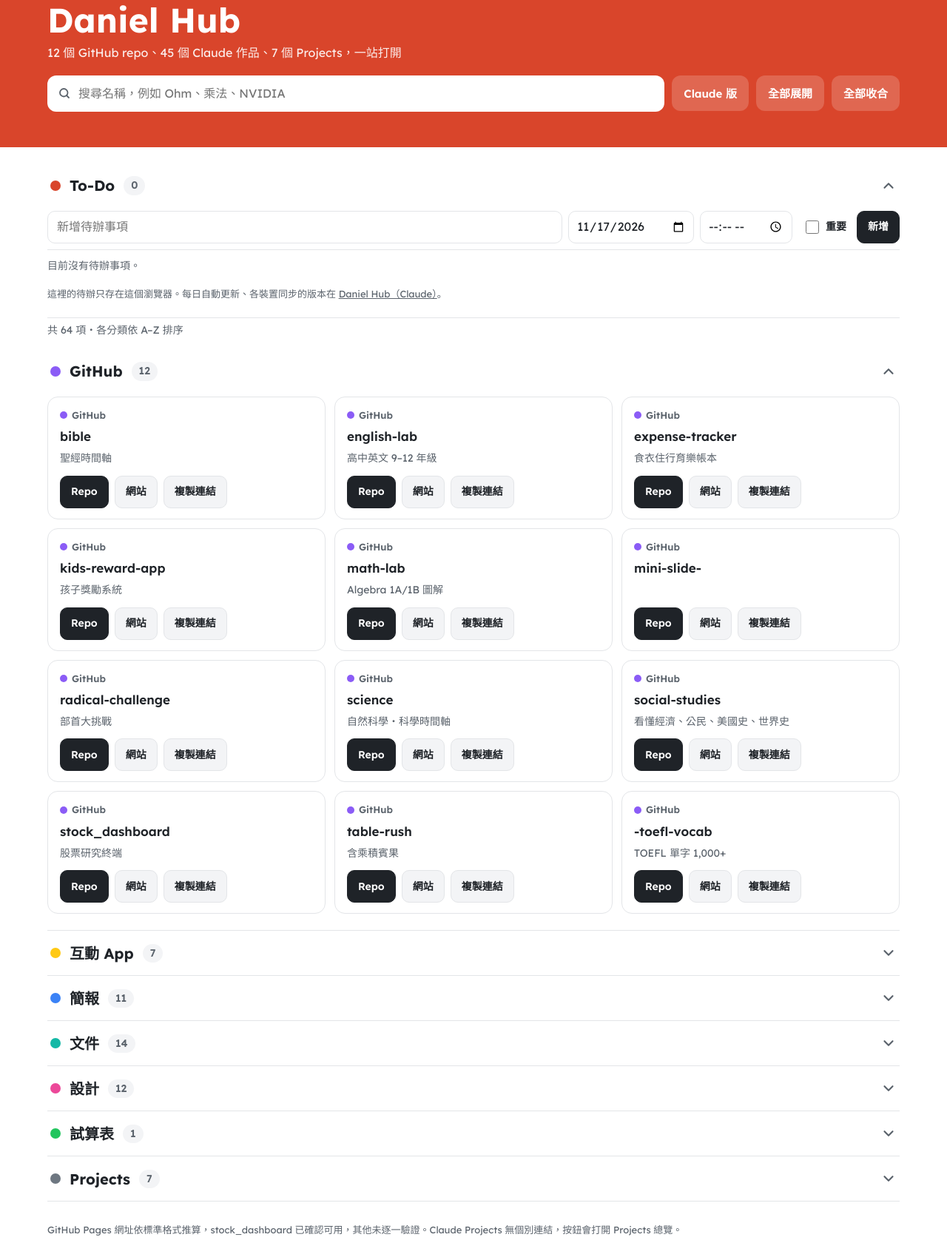
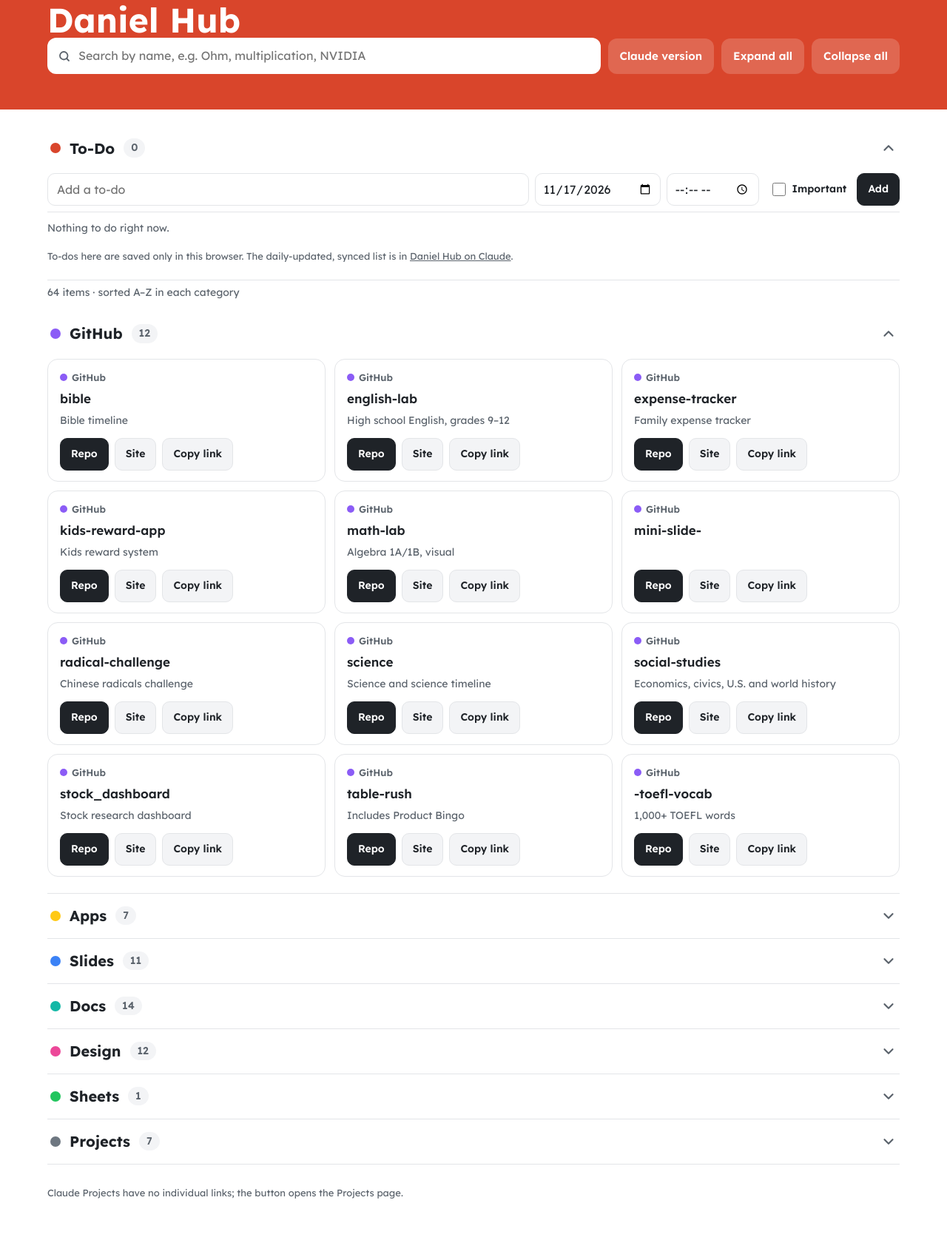
Before and after one commit to danll737321-beep/DanWorkList, a plain HTML site: page index.html in a window 1280 px wide. Shown: the part 45-1721 px from the top of the page at 74% size. Drawn offline with Linux system fonts and the light colour scheme.

Commit message:
Home page in English; remove subtitle
Co-Authored-By: Claude Opus 5.5 <noreply@anthropic.com>
Claude-Session: https://claude.ai/code/session_01CZiyVWu5GTZePBGD8CMqQB

```diff
--- a/index.html
+++ b/index.html
@@ -1,5 +1,5 @@
 <!DOCTYPE html>
-<html lang="zh-Hant">
+<html lang="en">
 <head>
 <meta charset="utf-8">
 <meta name="viewport" content="width=device-width,initial-scale=1">
@@ -84,7 +84,7 @@ main{padding:22px max(5vw,16px) 56px}
 .todo .x{font:inherit;font-size:20px;line-height:1;width:44px;height:44px;border:0;background:none;color:var(--mute);cursor:pointer;border-radius:10px}
 .todo .x:focus-visible{outline:3px solid var(--sun)}
 .todo .w{font-size:12px;font-weight:700;border-radius:8px;padding:3px 8px;white-space:nowrap;flex:none;min-width:58px;text-align:center}
-.todo li.hot .tx::before{content:'重要 ';color:#d9452b;font-weight:700}
+.todo li.hot .tx::before{content:'Important · ';color:#d9452b;font-weight:700}
 .todo li.done .w{opacity:.45}
 .todo .hint{margin:6px 0 0;font-size:13px;color:var(--mute)}
 .todo form{flex-wrap:wrap}
@@ -100,47 +100,46 @@ main{padding:22px max(5vw,16px) 56px}
 <body>
 <header class="cover"><div class="wrap">
   <h1>Daniel Hub</h1>
-  <p class="sub" id="sub">GitHub、Claude App、簡報、文件與設計，一站打開</p>
   <div class="bar">
     <label class="search"><svg viewBox="0 0 24 24" fill="none" stroke="currentColor" stroke-width="2.4" stroke-linecap="round"><circle cx="11" cy="11" r="7"/><path d="m20 20-4-4"/></svg>
-      <input id="q" type="search" placeholder="搜尋名稱，例如 Ohm、乘法、NVIDIA" aria-label="搜尋"></label>
-    <a class="ctl" href="https://claude.ai/artifact/B6cSVJSDM2wdFqWiGSRwS3" target="_blank" rel="noopener">Claude 版</a><button class="ctl" id="openAll">全部展開</button><button class="ctl" id="closeAll">全部收合</button>
+      <input id="q" type="search" placeholder="Search by name, e.g. Ohm, multiplication, NVIDIA" aria-label="Search"></label>
+    <a class="ctl" href="https://claude.ai/artifact/B6cSVJSDM2wdFqWiGSRwS3" target="_blank" rel="noopener">Claude version</a><button class="ctl" id="openAll">Expand all</button><button class="ctl" id="closeAll">Collapse all</button>
   </div>
 </div></header>
 <main><div class="wrap">
   <details class="sec" id="todo" open style="--c:#d9452b"><summary><span class="d"></span>To-Do<span class="n" id="todoN">0</span><svg class="chev" viewBox="0 0 24 24" fill="none" stroke="currentColor" stroke-width="2.4" stroke-linecap="round" stroke-linejoin="round"><path d="m6 9 6 6 6-6"/></svg></summary><div class="todo">
-    <form id="todoF"><input type="text" id="todoI" placeholder="新增待辦事項" aria-label="待辦內容" maxlength="200">
-      <input type="date" id="todoD" aria-label="日期"><input type="time" id="todoT" aria-label="時間（可不填）"><label class="hotk"><input type="checkbox" id="todoH2">重要</label><button class="btn go">新增</button></form>
-    <ul id="todoL"><li class="msg">載入中…</li></ul><p class="hint" id="todoHint"></p></div></details>
+    <form id="todoF"><input type="text" id="todoI" placeholder="Add a to-do" aria-label="To-do" maxlength="200">
+      <input type="date" id="todoD" aria-label="Date"><input type="time" id="todoT" aria-label="Time (optional)"><label class="hotk"><input type="checkbox" id="todoH2">Important</label><button class="btn go">Add</button></form>
+    <ul id="todoL"><li class="msg">Loading…</li></ul><p class="hint" id="todoHint"></p></div></details>
   <p class="meta" id="meta"></p>
   <div id="secs"></div>
-  <p class="foot">GitHub Pages 網址依標準格式推算，stock_dashboard 已確認可用，其他未逐一驗證。Claude Projects 無個別連結，按鈕會打開 Projects 總覽。</p>
+  <p class="foot">Claude Projects have no individual links; the button opens the Projects page.</p>
 </div></main>
 <div class="toast" id="toast" role="status"></div>
 <script>
 {
 const A='https://claude.ai/artifact/',G='https://github.com/danll737321-beep/',P='https://danll737321-beep.github.io/';
 const CATS=[
- {k:'all',n:'全部',c:'#ffc914'},
+ {k:'all',n:'All',c:'#ffc914'},
  {k:'github',n:'GitHub',c:'#8b5cf6'},
- {k:'app',n:'互動 App',c:'#ffc914'},
- {k:'slides',n:'簡報',c:'#3b82f6'},
- {k:'docs',n:'文件',c:'#14b8a6'},
- {k:'design',n:'設計',c:'#ec4899'},
- {k:'sheets',n:'試算表',c:'#22c55e'},
+ {k:'app',n:'Apps',c:'#ffc914'},
+ {k:'slides',n:'Slides',c:'#3b82f6'},
+ {k:'docs',n:'Docs',c:'#14b8a6'},
+ {k:'design',n:'Design',c:'#ec4899'},
+ {k:'sheets',n:'Sheets',c:'#22c55e'},
  {k:'project',n:'Projects',c:'#6e7781'}];
-const gh=[['bible','','聖經時間軸'],['english-lab','','高中英文 9–12 年級'],['science','','自然科學・科學時間軸'],['social-studies','','看懂經濟、公民、美國史、世界史'],['math-lab','','Algebra 1A/1B 圖解'],['mini-slide-','',''],['table-rush','','含乘積賓果'],['-toefl-vocab','','TOEFL 單字 1,000+'],['expense-tracker','','食衣住行育樂帳本'],['kids-reward-app','','孩子獎勵系統'],['stock_dashboard','','股票研究終端'],['radical-challenge','','部首大挑戰']];
+const gh=[['bible','','Bible timeline'],['english-lab','','High school English, grades 9–12'],['science','','Science and science timeline'],['social-studies','','Economics, civics, U.S. and world history'],['math-lab','','Algebra 1A/1B, visual'],['mini-slide-','',''],['table-rush','','Includes Product Bingo'],['-toefl-vocab','','1,000+ TOEFL words'],['expense-tracker','','Family expense tracker'],['kids-reward-app','','Kids reward system'],['stock_dashboard','','Stock research dashboard'],['radical-challenge','','Chinese radicals challenge']];
 const art=[
-['app','Hoover Dam 導覽','EjbuYDcgWFLauWLKN2jhim',''],
+['app','Hoover Dam Guide','EjbuYDcgWFLauWLKN2jhim',''],
 ['app','Roulette Decoded','VcFfwKeJyaiW8hjtG78ywp',''],
-['app','魔方置換實驗室','1VthCwdzKregMiRoPpqqvY',''],
+['app','Rubik’s Cube Permutation Lab','1VthCwdzKregMiRoPpqqvY',''],
 ['app','Picture-to-Pencil Tutor','MYYE2DCZq8aDjcthrZsiT5',''],
-['app','電路與歐姆定律 Podcast','KZBiptkJx6u34bBuQSUpF6',''],
+['app','Circuits & Ohm’s Law Podcast','KZBiptkJx6u34bBuQSUpF6',''],
 ['app','Odds at the Table','6VJcY7ysDr8Xvajt9Wms5x',''],
-['app','羊農場手冊範本','CN5fSU1LGnA7ftAT867YEK',''],
+['app','Sheep Farm Handbook Template','CN5fSU1LGnA7ftAT867YEK',''],
 ['slides','Force & Motion','JYPnF5kAWD6Zu3AaNuTU12',''],
 ['slides','Circuits & Ohm’s Law','Brxf1u4JEWbdywqhq1uexM',''],
-['slides','電路與歐姆定律','3So4ebj4tigSCKbsVVtcej',''],
+['slides','Circuits & Ohm’s Law (Chinese)','3So4ebj4tigSCKbsVVtcej',''],
 ['slides','Waves, Sound & Light','PurRFFeJ1baNsamj4THNJ5',''],
 ['slides','L1 Chemical Reactions & Conservation of Mass','D5cJ5PDauo9ZL57a3uMmx7',''],
 ['slides','L2 Acids, Bases & Salts','8KY1zF1WGJnJivVG4h3nyq',''],
@@ -148,35 +147,35 @@ const art=[
 ['slides','Ecology: Food Webs & Energy Pyramids','AouFcnmdDwcpXmazFCH5D8',''],
 ['slides','Genetics: Dominant & Recessive Traits','DbPgYiRbGEAXnXZzgrYAA6',''],
 ['slides','Cells: Osmosis','44U1HxbVevL2tnHPupSNSt',''],
-['slides','波動、聲音與光','CJNiDB3hcSM76XwxqiCVFd',''],
+['slides','Waves, Sound & Light (Chinese)','CJNiDB3hcSM76XwxqiCVFd',''],
 ['docs','Lesson 9 Extra Practice: Place Value to Multiply','LUWgay7CQzPczHPyx3xVF5',''],
-['docs','NVIDIA 三表解析與估值入門','QzYwrpnCzqkLMtoNSgSjk4',''],
-['docs','四兄妹角色設定總表 Leo・Mia・Kai・Anna','LHR7t13NdmsFpVaNroRG2v',''],
+['docs','NVIDIA Financial Statements & Valuation Primer','QzYwrpnCzqkLMtoNSgSjk4',''],
+['docs','Four Siblings Character Sheet: Leo, Mia, Kai, Anna','LHR7t13NdmsFpVaNroRG2v',''],
 ['docs','Vegas Roulette Rules — Podcast Script','AAwYp6bqAxBSrYZ2a7xPTR',''],
-['docs','一次轉動：魔方置換 Podcast 腳本','YNTXjstnqCuB4YpMbiYAYK',''],
+['docs','One Turn: Rubik’s Cube Permutation Podcast Script','YNTXjstnqCuB4YpMbiYAYK',''],
 ['docs','When You Trap a Tiger: Summary Essay','DLgs8mAQaaCVcrbFgdyfix',''],
-['docs','2026 美國夢報告解讀','5ZDbLTH688X6fNVktfmRSP',''],
-['docs','Podcast 逐字稿：電路與歐姆定律','9bbKhtcuEsetKyo2pgEsfa',''],
+['docs','2026 American Dream Report Explained','5ZDbLTH688X6fNVktfmRSP',''],
+['docs','Podcast Transcript: Circuits & Ohm’s Law','9bbKhtcuEsetKyo2pgEsfa',''],
 ['docs','Division Diagnostic: Grade 5','YBeTjgSQ2qKtb65uMpWBpC',''],
 ['docs','Grade 5 Multiplication & Division Practice','F8pfAQvdrmgeHhJtPbC1Ze',''],
-['docs','國中化學三大主題 Mini Lessons','VrWymGccax1FxnCaZDgshu',''],
-['docs','國中物理雙語迷你教案','4QRbWyzSoFJWCzyy6NqD6C',''],
-['docs','國中生物雙語迷你課教案','7gMDnFSgpKEKL6VotDzGZW',''],
-['docs','啟示錄與當代世界','Pd4wC8QvpnjcDpsPZBCHyB',''],
+['docs','Middle School Chemistry Mini Lessons','VrWymGccax1FxnCaZDgshu',''],
+['docs','Middle School Physics Bilingual Mini Lessons','4QRbWyzSoFJWCzyy6NqD6C',''],
+['docs','Middle School Biology Bilingual Mini Lessons','7gMDnFSgpKEKL6VotDzGZW',''],
+['docs','Revelation and Today’s World','Pd4wC8QvpnjcDpsPZBCHyB',''],
 ['design','Picture-to-Pencil Math – Grade 3 Multiplication Sample','KvAvxpk6EJQ3pcZ24P2Rou',''],
-['design','See-It Duo 角色設計稿','V8r5YM7HGLkB9X1KyQeL86',''],
+['design','See-It Duo Character Designs','V8r5YM7HGLkB9X1KyQeL86',''],
 ['design','Hoover Dam Explorer Books','4PCd75eaxtv7D6jk3RWDtv',''],
 ['design','See the Math Worksheet','B2WWk6YfMAbcS6AFi1ebsy',''],
-['design','力與運動 資訊圖海報','86uDS2HbY4FPe1a5ozAgUw',''],
+['design','Force & Motion Infographic Poster','86uDS2HbY4FPe1a5ozAgUw',''],
 ['design','Times Tables Workbook Covers','1ZMgutu6M7zYXYQnnrY4m5',''],
 ['design','Table Rush Starter Worksheet','WadYij7bEZyz5EKoT9tCwE',''],
 ['design','TOEFL Vocab Kids Mode','B8LkS3fhGx6AWDAqBQi3Q3',''],
-['design','Hero Classroom Door（版本 3）','K619U2FKHZ453i88JT1tME',''],
-['design','Hero Classroom Door（版本 2）','PAdUJevZPjoFCHMMsXet1b',''],
-['design','Hero Classroom Door（版本 1）','NsCNaWNQG4QYkwaC1WeKhS',''],
+['design','Hero Classroom Door(v3)','K619U2FKHZ453i88JT1tME',''],
+['design','Hero Classroom Door(v2)','PAdUJevZPjoFCHMMsXet1b',''],
+['design','Hero Classroom Door(v1)','NsCNaWNQG4QYkwaC1WeKhS',''],
 ['design','Hero Door Mockup','PhW4bKTuErhC43w3jFvwhE',''],
-['sheets','NVIDIA 估值試算表','CHFW8JBzC1VBUcDVNwE3Vy','']];
-const proj=['Grammar','C-決策分析引擎','E-智囊團','C-簡報骨架構引','P-觀點作品引擎','strengh for working','Word Stack'];
+['sheets','NVIDIA Valuation Sheet','CHFW8JBzC1VBUcDVNwE3Vy','']];
+const proj=['Grammar','C - Decision Analysis Engine','E - Think Tank','C - Presentation Outline Builder','P - Perspective Works Engine','strengh for working','Word Stack'];
 const items=[
  ...gh.map(([r,d,n])=>({k:'github',t:r,u:G+r,p:P+r+'/',d,n})),
  ...art.map(([k,t,id,d])=>({k,t,u:A+id,d,n:''})),
@@ -192,9 +191,9 @@ const chev='<svg class="chev" viewBox="0 0 24 24" fill="none" stroke="currentCol
 const card=i=>{const c=cat(i.k);return `<article class="card" style="--c:${c.c}">
   <div class="top"><span class="tag"><i></i>${c.n}</span></div>
   <h3>${esc(i.t)}</h3>${i.n?`<p class="note">${esc(i.n)}</p>`:''}
-  <div class="acts"><a class="btn go" href="${i.u}" target="_blank" rel="noopener">${i.k==='github'?'Repo':'開啟'}</a>
-  ${i.p?`<a class="btn" href="${i.p}" target="_blank" rel="noopener">網站</a>`:''}
-  ${i.k!=='project'?`<button class="btn" data-copy="${i.p||i.u}">複製連結</button>`:''}</div></article>`};
+  <div class="acts"><a class="btn go" href="${i.u}" target="_blank" rel="noopener">${i.k==='github'?'Repo':'Open'}</a>
+  ${i.p?`<a class="btn" href="${i.p}" target="_blank" rel="noopener">Site</a>`:''}
+  ${i.k!=='project'?`<button class="btn" data-copy="${i.p||i.u}">Copy link</button>`:''}</div></article>`};
 let open=new Set(['github']);
 function render(){
  const q=$('q').value.trim().toLowerCase();
@@ -204,8 +203,8 @@ function render(){
   tot+=l.length;if(q&&!l.length)return '';
   const o=q?true:open.has(c.k);
   return `<details class="sec" id="${c.k}" data-k="${c.k}" style="--c:${c.c}"${o?' open':''}><summary><span class="d"></span>${c.n}<span class="n">${l.length}</span>${chev}</summary><div class="grid">${l.map(card).join('')}</div></details>`}).join('');
- $('secs').innerHTML=html||'<p class="empty">沒有符合的項目，換個關鍵字試試。</p>';
- $('meta').textContent=`共 ${tot} 項・各分類依 A–Z 排序`+(q?`・搜尋「${$('q').value.trim()}」`:'');
+ $('secs').innerHTML=html||'<p class="empty">No matches. Try another word.</p>';
+ $('meta').textContent=`${tot} items · sorted A–Z in each category`+(q?` · search “${$('q').value.trim()}”`:'');
 }
 $('secs').addEventListener('toggle',e=>{const d=e.target;if(!d.dataset||!d.dataset.k||$('q').value.trim())return;d.open?open.add(d.dataset.k):open.delete(d.dataset.k)},true);
 $('q').addEventListener('input',render);
@@ -213,11 +212,10 @@ $('openAll').addEventListener('click',()=>{open=new Set(CATS.map(c=>c.k));docume
 $('closeAll').addEventListener('click',()=>{open=new Set();document.querySelectorAll('details.sec').forEach(d=>d.open=false)});
 let tt;function toast(m){const t=$('toast');t.textContent=m;t.classList.add('on');clearTimeout(tt);tt=setTimeout(()=>t.classList.remove('on'),1600)}
 $('secs').addEventListener('click',async e=>{const b=e.target.closest('[data-copy]');if(!b)return;
- try{await navigator.clipboard.writeText(b.dataset.copy);toast('已複製連結')}catch(_){toast('無法複製，請長按「開啟」複製')}});
+ try{await navigator.clipboard.writeText(b.dataset.copy);toast('Link copied')}catch(_){toast('Couldn’t copy. Long-press Open to copy.')}});
 const h=location.hash.slice(1);if(CATS.some(c=>c.k===h))open.add(h);
-$('sub').textContent=`${gh.length} 個 GitHub repo、${art.length} 個 Claude 作品、${proj.length} 個 Projects，一站打開`;
 render();
-const WD='日一二三四五六';
+const WD=['Sun','Mon','Tue','Wed','Thu','Fri','Sat'];
 const iso=d=>`${d.getFullYear()}-${String(d.getMonth()+1).padStart(2,'0')}-${String(d.getDate()).padStart(2,'0')}`;
 const today=()=>iso(new Date());
 const DC=[['#ea580c','#fff'],['#2563eb','#fff'],['#0d9488','#fff'],['#7c3aed','#fff'],['#f59e0b','#1f2328'],['#16a34a','#fff'],['#db2777','#fff']];
@@ -233,7 +231,7 @@ function renderT(){
  const t0=today();
  const l=todos.filter(x=>!x.del&&!(x.w&&x.w<t0)).sort((a,b)=>(a.done||0)-(b.done||0)||(a.w||'9').localeCompare(b.w||'9')||tmOf(a).localeCompare(tmOf(b))||(b.hot||0)-(a.hot||0)||(a.t||0)-(b.t||0));
  $('todoN').textContent=l.filter(x=>!x.done).length;
- $('todoL').innerHTML=l.length?l.map(x=>`<li class="${x.done?'done':''}${x.hot&&!x.done?' hot':''}${!x.done&&x.w&&x.w<t0?' over':''}"><label><input type="checkbox" data-id="${esc(x.id)}"${x.done?' checked':''}>${x.w?`<span class="w" style="${dc(x.w)}">${wk(x.w)}</span>`:''}<span class="tx">${esc(String(x.s||''))}</span></label><button class="x" data-del="${esc(x.id)}" aria-label="刪除">×</button></li>`).join(''):'<li class="msg">目前沒有待辦事項。</li>';
+ $('todoL').innerHTML=l.length?l.map(x=>`<li class="${x.done?'done':''}${x.hot&&!x.done?' hot':''}${!x.done&&x.w&&x.w<t0?' over':''}"><label><input type="checkbox" data-id="${esc(x.id)}"${x.done?' checked':''}>${x.w?`<span class="w" style="${dc(x.w)}">${wk(x.w)}</span>`:''}<span class="tx">${esc(String(x.s||''))}</span></label><button class="x" data-del="${esc(x.id)}" aria-label="Delete">×</button></li>`).join(''):'<li class="msg">Nothing to do right now.</li>';
 }
 const local={
  load(){try{return JSON.parse(localStorage.getItem('dhub-todo')||'[]')}catch(_){return []}},
@@ -242,25 +240,25 @@ const local={
  async patch(id,p){const x=todos.find(o=>o.id===id);if(x){Object.assign(x,p);this.save();renderT()}}
 };
 function useLocal(note){store=local;todos=local.load();ready=true;$('todoHint').innerHTML=note;renderT()}
-const flog=()=>toast('沒有儲存成功，請再試一次');
+const flog=()=>toast('Didn’t save. Please try again.');
 $('todoF').addEventListener('submit',async e=>{e.preventDefault();if(!store)return;const v=$('todoI').value.trim();if(!v)return;
  const tv=$('todoT').value;const x={id:'u'+Date.now(),s:tv?`${v} ${tv}`:v,tm:tv||'',w:$('todoD').value||today(),hot:$('todoH2').checked?1:0,done:0,del:0,t:Date.now(),src:'me'};
  $('todoI').value='';$('todoT').value='';$('todoH2').checked=false;$('todoD').value=today();
  try{await store.put(x)}catch(_){flog()}});
 $('todoL').addEventListener('change',async e=>{const id=e.target.dataset.id;if(!id||!store)return;try{await store.patch(id,{done:e.target.checked?1:0})}catch(_){flog()}});
 $('todoL').addEventListener('click',async e=>{const b=e.target.closest('[data-del]');if(!b||!store)return;
- try{await store.patch(b.dataset.del,{del:1});toast('已刪除，之後不會再加回來')}catch(_){flog()}});
+ try{await store.patch(b.dataset.del,{del:1});toast('Deleted. It won’t come back.')}catch(_){flog()}});
 if(window.claude&&window.claude.use){
  (async()=>{let db=null;try{db=await window.claude.use('db')}catch(_){}
-  if(!db){useLocal('目前無法連到雲端，待辦暫存在這個瀏覽器。');return}
+  if(!db){useLocal('Can’t reach the cloud right now. To-dos are saved in this browser for now.');return}
   const col=db.collection('todos');
   store={put:x=>{const{id,...b}=x;return col.doc(id).set(b)},patch:(id,p)=>col.doc(id).update(p)};
-  const tm=setTimeout(()=>{if(!ready){ready=true;$('todoHint').textContent='暫時連不上雲端，稍後再開一次。';renderT()}},10000);
-  col.onSnapshot(sn=>{todos=sn.docs.map(d=>({id:d.id,...d.data()}));if(!sn.metadata.fromCache){clearTimeout(tm);$('todoHint').textContent='每天清晨自動從行事曆和 Gmail 更新・刪掉的不會再加回來・各裝置同步'}ready=true;renderT()},
-   ()=>{clearTimeout(tm);ready=true;$('todoHint').textContent='雲端連線中斷，重新整理頁面再試。';renderT()});
+  const tm=setTimeout(()=>{if(!ready){ready=true;$('todoHint').textContent='Can’t reach the cloud right now. Try again later.';renderT()}},10000);
+  col.onSnapshot(sn=>{todos=sn.docs.map(d=>({id:d.id,...d.data()}));if(!sn.metadata.fromCache){clearTimeout(tm);$('todoHint').textContent='Updated every morning from Calendar and Gmail · deleted items stay deleted · synced across devices'}ready=true;renderT()},
+   ()=>{clearTimeout(tm);ready=true;$('todoHint').textContent='Lost the cloud connection. Reload the page to try again.';renderT()});
  })();
 }else{
- useLocal(`這裡的待辦只存在這個瀏覽器。每日自動更新、各裝置同步的版本在 <a href="${HUB}" target="_blank" rel="noopener">Daniel Hub（Claude）</a>。`);
+ useLocal(`To-dos here are saved only in this browser. The daily-updated, synced list is in <a href="${HUB}" target="_blank" rel="noopener">Daniel Hub on Claude</a>.`);
 }
 }
 </script>
```
